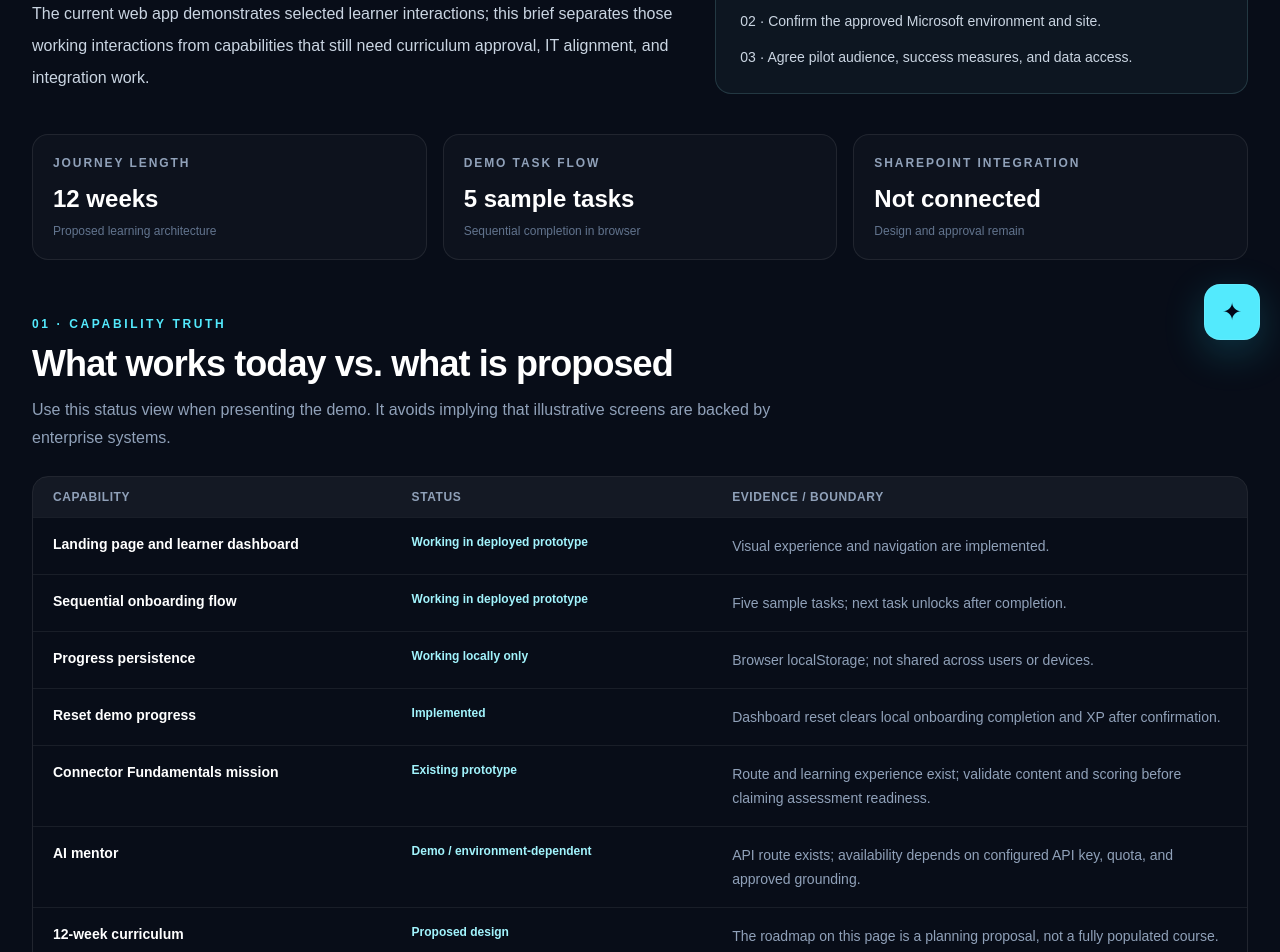
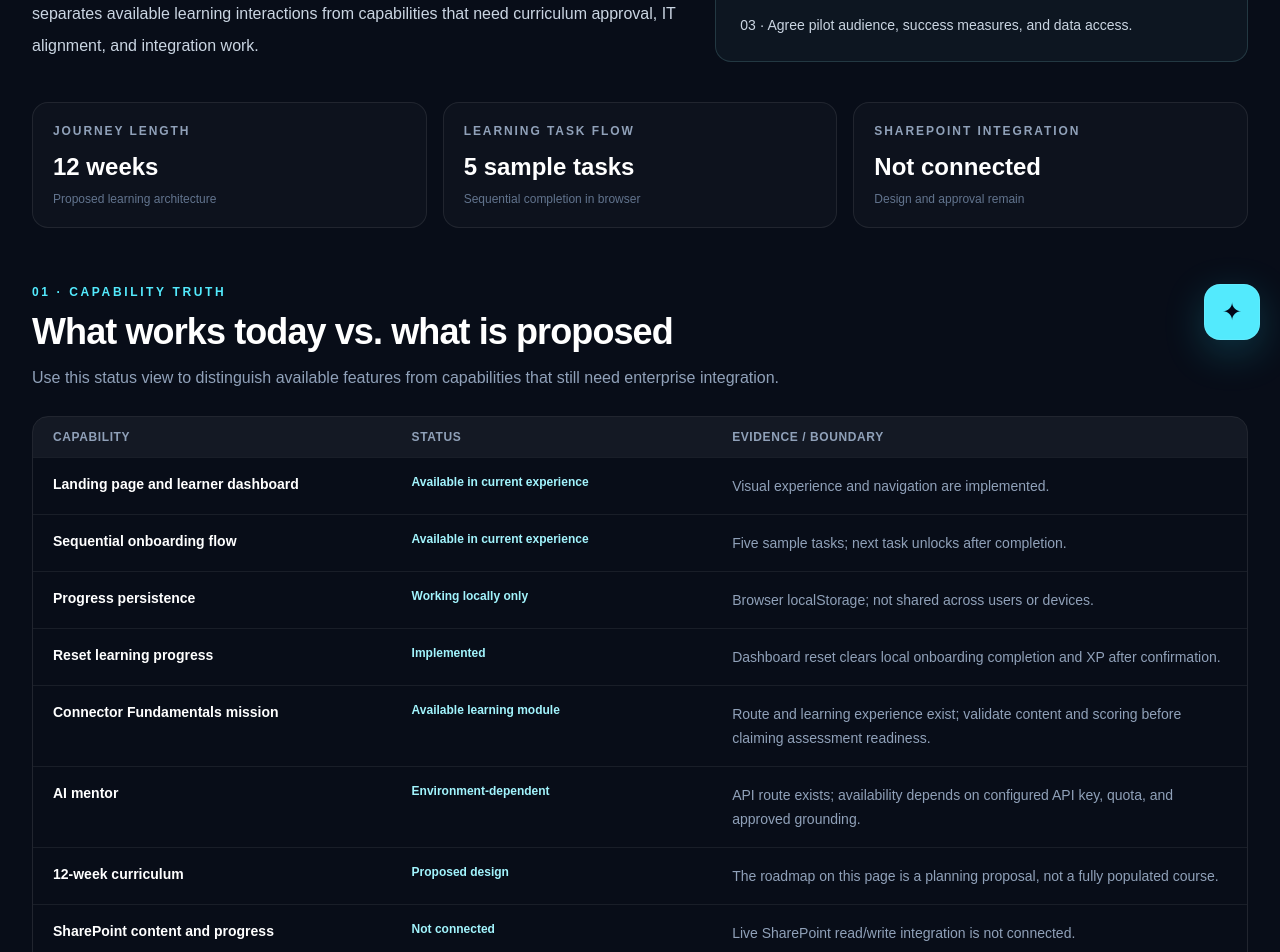
Before and after one commit to vishalawati08/nexus-academy-vishal, a Next.js app: page /management in a window 1280 px wide. Shown: the part 440-1392 px from the top of the page. Built offline with nearby package versions, Linux system fonts and the light colour scheme.

Commit message:
Remove demo and prototype language from visible pages

```diff
--- a/src/app/management/page.tsx
+++ b/src/app/management/page.tsx
@@ -18,14 +18,14 @@ const weeks = [
 ];
 
 const working = [
-  ["Landing page and learner dashboard", "Working in deployed prototype", "Visual experience and navigation are implemented."],
-  ["Sequential onboarding flow", "Working in deployed prototype", "Five sample tasks; next task unlocks after completion."],
+  ["Landing page and learner dashboard", "Available in current experience", "Visual experience and navigation are implemented."],
+  ["Sequential onboarding flow", "Available in current experience", "Five sample tasks; next task unlocks after completion."],
   ["Progress persistence", "Working locally only", "Browser localStorage; not shared across users or devices."],
-  ["Reset demo progress", "Implemented", "Dashboard reset clears local onboarding completion and XP after confirmation."],
-  ["Connector Fundamentals mission", "Existing prototype", "Route and learning experience exist; validate content and scoring before claiming assessment readiness."],
-  ["AI mentor", "Demo / environment-dependent", "API route exists; availability depends on configured API key, quota, and approved grounding."],
+  ["Reset learning progress", "Implemented", "Dashboard reset clears local onboarding completion and XP after confirmation."],
+  ["Connector Fundamentals mission", "Available learning module", "Route and learning experience exist; validate content and scoring before claiming assessment readiness."],
+  ["AI mentor", "Environment-dependent", "API route exists; availability depends on configured API key, quota, and approved grounding."],
   ["12-week curriculum", "Proposed design", "The roadmap on this page is a planning proposal, not a fully populated course."],
-  ["SharePoint content and progress", "Not connected", "No live SharePoint read/write integration is represented in this prototype."],
+  ["SharePoint content and progress", "Not connected", "Live SharePoint read/write integration is not connected."],
   ["Manager analytics and reporting", "Not connected", "No validated shared reporting or learner-level management dashboard."],
   ["Enterprise identity, permissions and governance", "Not verified", "Requires IT/security review and an approved deployment path."],
 ];
@@ -40,24 +40,24 @@ export default function ManagementPage() {
     <header className="sticky top-0 z-20 border-b border-white/[0.08] bg-[#080d18]/90 backdrop-blur-xl">
       <div className="mx-auto flex max-w-7xl items-center justify-between px-5 py-4 sm:px-8">
         <Link href="/" className="flex items-center gap-3"><div className="flex h-10 w-10 items-center justify-center rounded-xl bg-cyan-300 font-black text-slate-950">N</div><div><p className="text-sm font-bold tracking-[0.16em]">NEXUS ACADEMY</p><p className="mt-0.5 text-xs text-slate-400">Management brief</p></div></Link>
-        <div className="flex items-center gap-3"><Link href="/dashboard" className="text-sm text-slate-400 hover:text-white">Open demo</Link><Link href="/" className="rounded-xl border border-white/10 px-3 py-2 text-sm text-slate-300 hover:text-white">Overview</Link></div>
+        <div className="flex items-center gap-3"><Link href="/dashboard" className="text-sm text-slate-400 hover:text-white">Open Dashboard</Link><Link href="/" className="rounded-xl border border-white/10 px-3 py-2 text-sm text-slate-300 hover:text-white">Overview</Link></div>
       </div>
     </header>
 
     <div className="mx-auto max-w-7xl px-5 py-10 sm:px-8 sm:py-14">
       <section className="grid gap-8 lg:grid-cols-[1.1fr_0.9fr] lg:items-end">
-        <div><p className="text-xs font-bold uppercase tracking-[0.24em] text-cyan-300">Decision brief · Concept prototype</p><h1 className="mt-4 text-4xl font-semibold leading-tight tracking-tight sm:text-6xl">A credible path from demo to governed learning platform.</h1><p className="mt-5 max-w-3xl text-base leading-8 text-slate-300">Nexus Academy is a proposed 12-week guided enablement journey for Product Specialists. The current web app demonstrates selected learner interactions; this brief separates those working interactions from capabilities that still need curriculum approval, IT alignment, and integration work.</p></div>
+        <div><p className="text-xs font-bold uppercase tracking-[0.24em] text-cyan-300">Learning platform overview</p><h1 className="mt-4 text-4xl font-semibold leading-tight tracking-tight sm:text-6xl">A path toward a governed learning platform.</h1><p className="mt-5 max-w-3xl text-base leading-8 text-slate-300">Molex New Hire Training is a guided learning journey for Product Specialists. This overview separates available learning interactions from capabilities that need curriculum approval, IT alignment, and integration work.</p></div>
         <div className="rounded-2xl border border-cyan-200/15 bg-cyan-200/[0.04] p-6"><p className="text-xs font-bold uppercase tracking-[0.18em] text-cyan-200">Management ask</p><h2 className="mt-3 text-xl font-semibold">Approve a controlled discovery and pilot—not a production rollout.</h2><ul className="mt-4 space-y-3 text-sm leading-6 text-slate-300"><li>01 · Nominate curriculum owners and reviewers.</li><li>02 · Confirm the approved Microsoft environment and site.</li><li>03 · Agree pilot audience, success measures, and data access.</li></ul></div>
       </section>
 
       <section className="mt-10 grid gap-4 md:grid-cols-3">
         <Metric title="Journey length" value="12 weeks" detail="Proposed learning architecture" />
-        <Metric title="Demo task flow" value="5 sample tasks" detail="Sequential completion in browser" />
+        <Metric title="Learning task flow" value="5 sample tasks" detail="Sequential completion in browser" />
         <Metric title="SharePoint integration" value="Not connected" detail="Design and approval remain" />
       </section>
 
       <section className="mt-14">
-        <SectionTitle eyebrow="01 · Capability truth" title="What works today vs. what is proposed" text="Use this status view when presenting the demo. It avoids implying that illustrative screens are backed by enterprise systems." />
+        <SectionTitle eyebrow="01 · Capability truth" title="What works today vs. what is proposed" text="Use this status view to distinguish available features from capabilities that still need enterprise integration." />
         <div className="mt-6 overflow-hidden rounded-2xl border border-white/10">
           <div className="hidden grid-cols-[0.9fr_0.8fr_1.3fr] gap-4 bg-white/[0.05] px-5 py-3 text-xs font-bold uppercase tracking-wider text-slate-400 md:grid"><span>Capability</span><span>Status</span><span>Evidence / boundary</span></div>
           {working.map((item) => <div key={item[0]} className="grid gap-2 border-t border-white/[0.07] px-5 py-4 md:grid-cols-[0.9fr_0.8fr_1.3fr] md:gap-4"><p className="text-sm font-semibold">{item[0]}</p><p className="text-xs font-bold text-cyan-200">{item[1]}</p><p className="text-sm leading-6 text-slate-400">{item[2]}</p></div>)}
@@ -72,7 +72,7 @@ export default function ManagementPage() {
       </section>
 
       <section className="mt-14">
-        <SectionTitle eyebrow="03 · Microsoft integration" title="Recommended SharePoint-backed architecture" text="Target architecture only. The web prototype currently uses browser storage and is not connected to SharePoint. Confirm that the lists below exist in the dedicated PSBU PM Training site before wiring the app." />
+        <SectionTitle eyebrow="03 · Microsoft integration" title="Recommended SharePoint-backed architecture" text="Target architecture only. The current experience uses browser storage and is not connected to SharePoint. Confirm that the lists below exist in the dedicated PSBU PM Training site before wiring the app." />
         <div className="mt-6 grid gap-4 lg:grid-cols-4">
           <Architecture n="01" title="Approved SharePoint site" text="PSBU PM Training site, site owners, access groups, and content governance confirmed by IT/site owner." />
           <Architecture n="02" title="Curriculum list" text="NexusLearningTasks stores the approved task catalogue, sequence, instructions, resources, prerequisites, and active status." />
@@ -99,7 +99,7 @@ export default function ManagementPage() {
         <p className="text-xs font-bold uppercase tracking-[0.22em] text-cyan-200">Proposed pilot measures</p><h2 className="mt-3 text-2xl font-semibold sm:text-3xl">Measure learning—not just clicks.</h2><div className="mt-6 grid gap-4 sm:grid-cols-2 xl:grid-cols-4">{[{t:"Task completion",d:"Share of assigned tasks completed within the agreed window."},{t:"Knowledge checks",d:"Baseline and end-of-module results using approved questions."},{t:"Learner confidence",d:"Short self-rating before and after the learning path."},{t:"Manager review",d:"Structured assessment of applied product understanding."}].map((m) => <div key={m.t} className="rounded-2xl border border-white/10 bg-black/20 p-4"><h3 className="font-semibold">{m.t}</h3><p className="mt-2 text-sm leading-6 text-slate-400">{m.d}</p></div>)}</div><p className="mt-6 text-xs leading-6 text-slate-500">Baseline, targets, sample size, and reporting ownership must be agreed before the pilot. No performance outcomes are claimed at this stage.</p>
       </section>
 
-      <footer className="mt-12 flex flex-col gap-3 border-t border-white/[0.08] pt-6 text-xs text-slate-500 sm:flex-row sm:items-center sm:justify-between"><span>Nexus Academy · Management discussion draft · Curriculum and integrations require validation</span><div className="flex gap-4"><Link href="/dashboard" className="hover:text-cyan-200">Explore demo ↗</Link><Link href="/" className="hover:text-cyan-200">Home ↗</Link></div></footer>
+      <footer className="mt-12 flex flex-col gap-3 border-t border-white/[0.08] pt-6 text-xs text-slate-500 sm:flex-row sm:items-center sm:justify-between"><span>Nexus Academy · Management discussion draft · Curriculum and integrations require validation</span><div className="flex gap-4"><Link href="/dashboard" className="hover:text-cyan-200">Explore Dashboard ↗</Link><Link href="/" className="hover:text-cyan-200">Home ↗</Link></div></footer>
     </div>
   </main>;
 }
```
